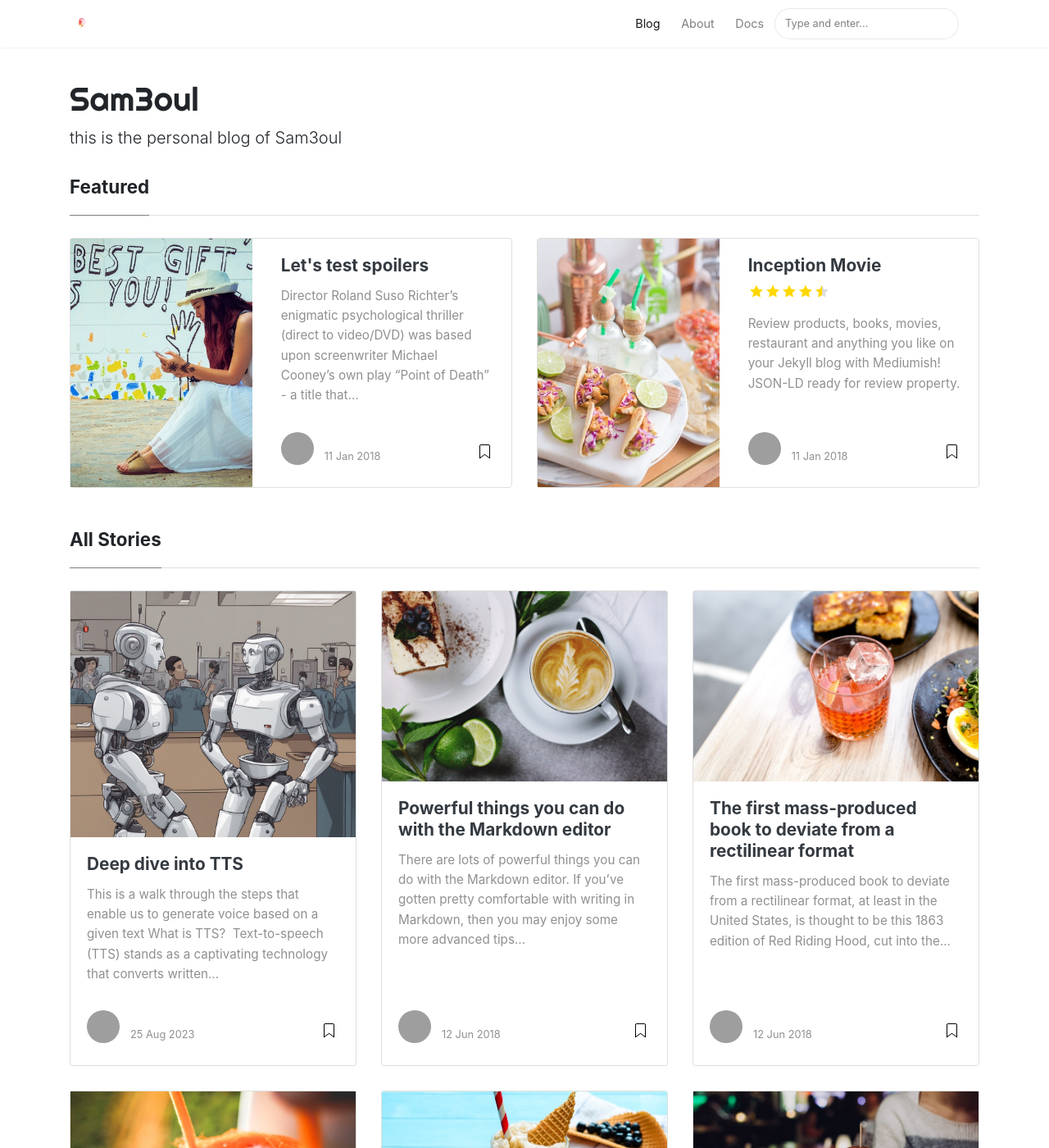
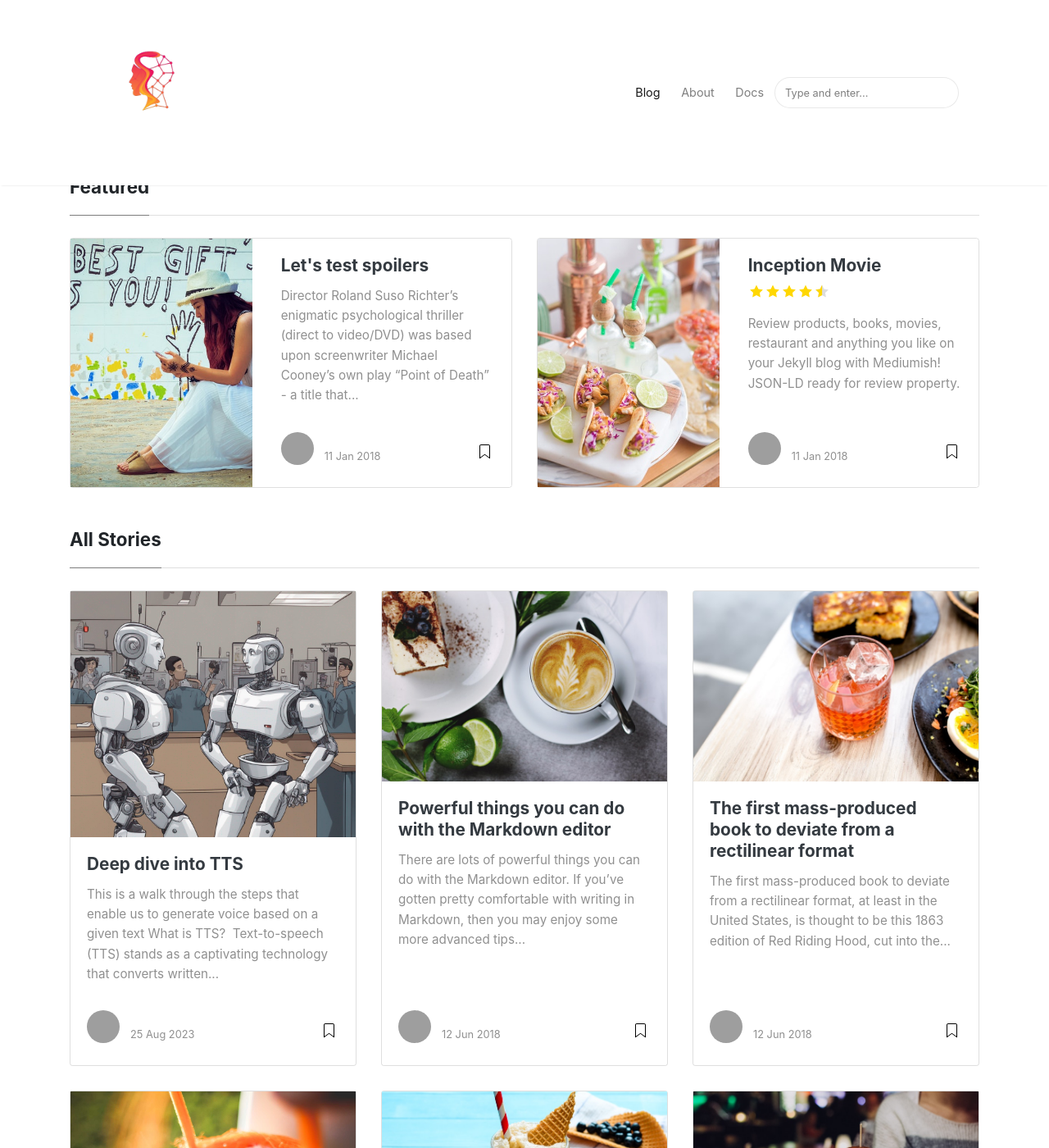
Before and after one commit to ismailsaid2001/Sam3oul.github.io, a Jekyll site: the page built from index.html, in a window 1280 px wide and 1400 px high. Shown: the whole window at 82% size. Built offline with Jekyll 4.4.1, drawn with Linux system fonts in a browser that asks for light colours; nearby versions of some CDN libraries; the list of posts is cut into pages by our own code; grey boxes are pictures that could not be loaded.

Commit message:
third update

```diff
--- a/assets/css/screen.css
+++ b/assets/css/screen.css
@@ -279,8 +279,6 @@ span.post-read-more a:hover {
 }
 
 .mediumnavigation .navbar-brand {
-    width: 200px; /* Adjust the width as needed */
-    height: auto; /* Maintain aspect ratio */
     font-weight: 500;
 }
 
@@ -302,7 +300,7 @@ span.post-read-more a:hover {
 }
 
 .mediumnavigation .navbar-brand img {
-    max-height: 30px;
+    max-height: 200px;
     margin-right: 5px;
 }
 
```
